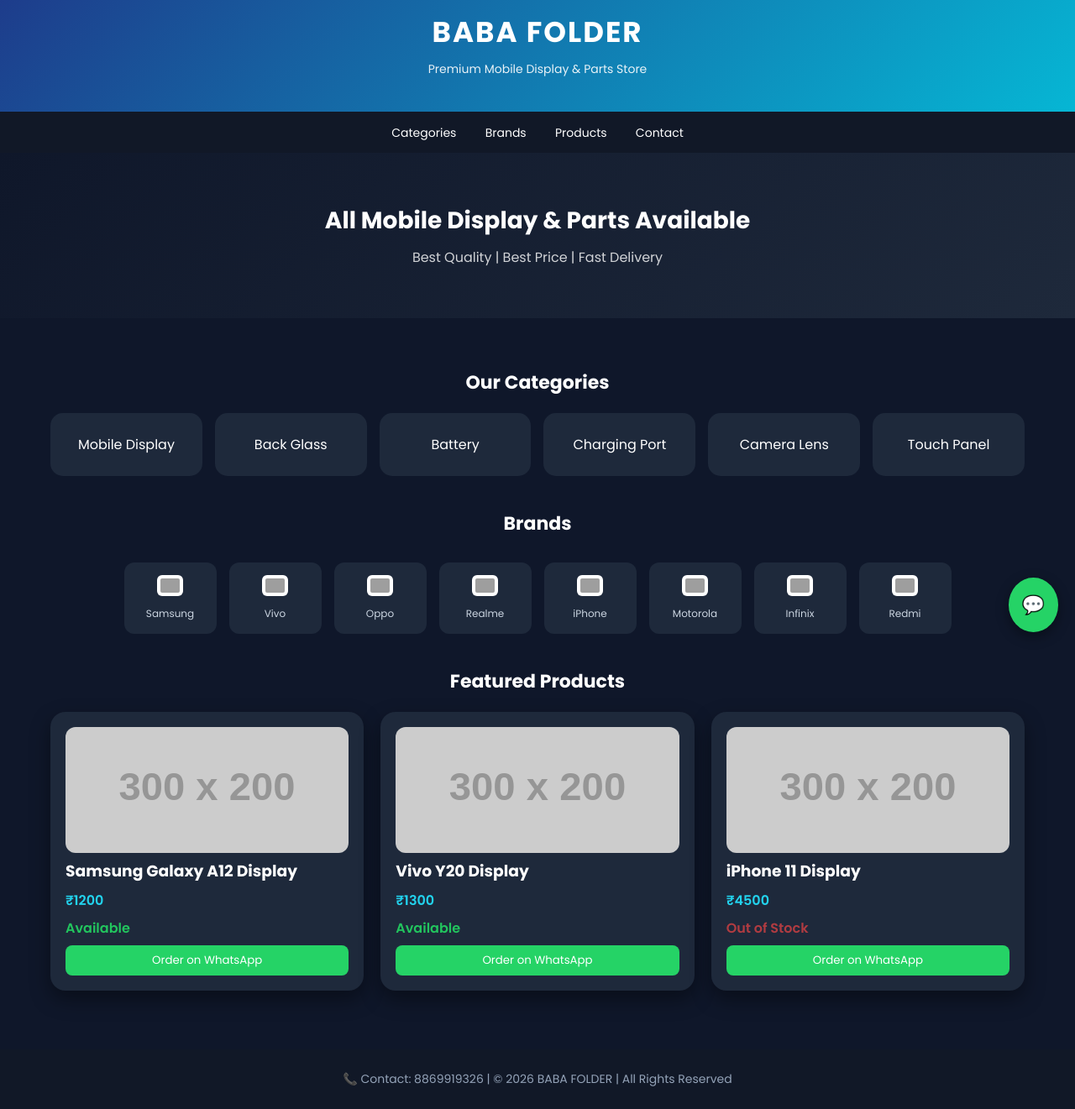
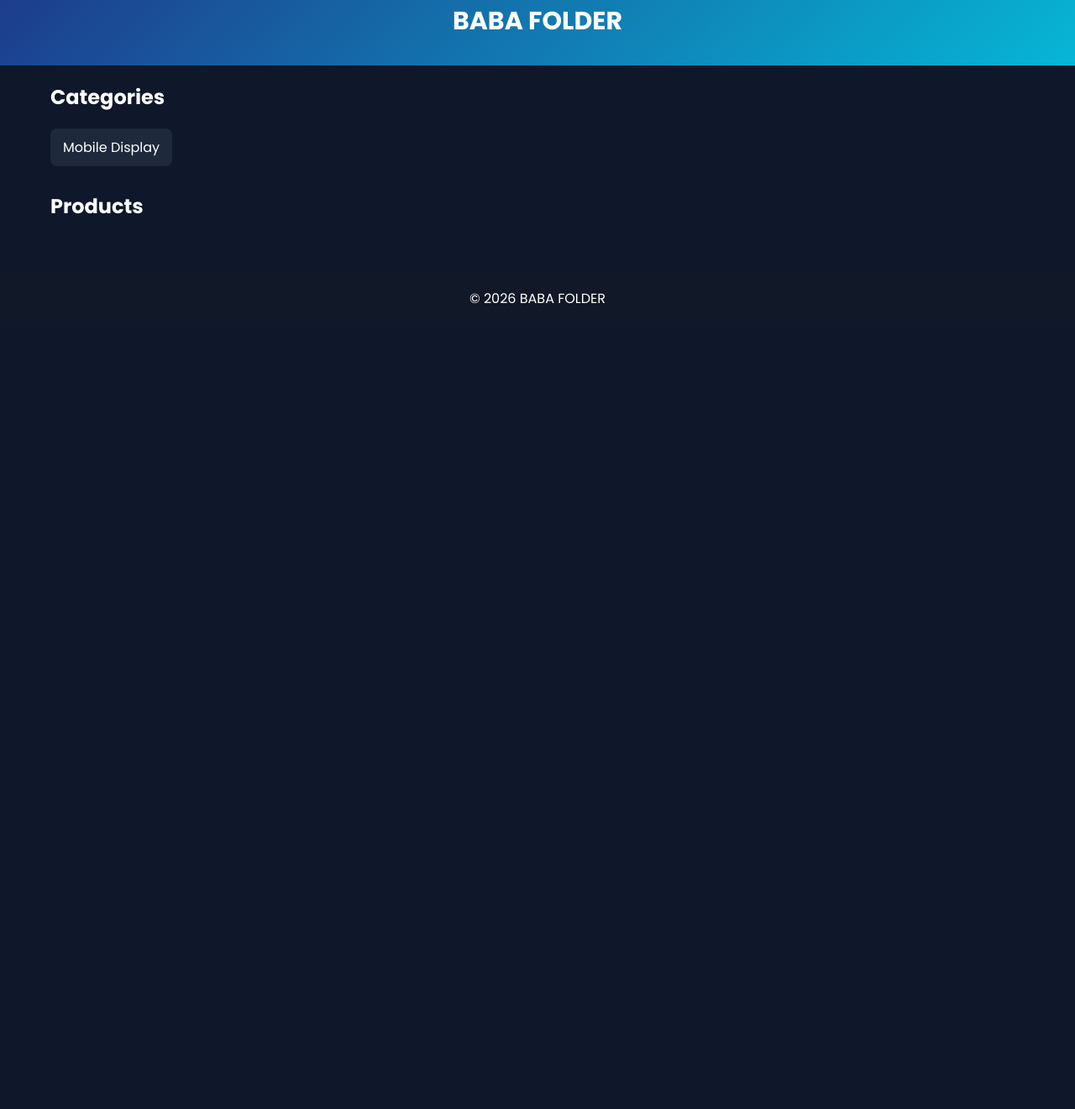
Before and after one commit to cry8400/Baba-folder-, a plain HTML site: page index.html in a window 1280 px wide. Shown: the part 27-1348 px from the top of the page at 84% size. After the commit the page ends 800 px from the top, so only its background shows below. Drawn offline with Linux system fonts and the light colour scheme; grey boxes are pictures that could not be loaded; placeholder pictures from the web are drawn by us.

Commit message:
Update HTML structure and styles for store page

```diff
--- a/index.html
+++ b/index.html
@@ -1,120 +1,128 @@
 <!DOCTYPE html><html>
 <head>
-  <title>BABA FOLDER - Premium Mobile Parts Store</title>
+  <title>BABA FOLDER - Premium Store</title>
   <meta name="viewport" content="width=device-width, initial-scale=1.0">
   <link href="https://fonts.googleapis.com/css2?family=Poppins:wght@300;400;600;700&display=swap" rel="stylesheet">
   <style>
     *{margin:0;padding:0;box-sizing:border-box;font-family:'Poppins',sans-serif}
     body{background:#0f172a;color:white}
-    header{background:linear-gradient(135deg,#1e3a8a,#06b6d4);padding:40px 20px;text-align:center}
-    .logo{font-size:34px;font-weight:700;letter-spacing:2px}
-    .tag{margin-top:8px;font-size:14px;opacity:.9}
-    nav{background:#111827;padding:12px;text-align:center}
-    nav a{color:white;margin:0 15px;text-decoration:none;font-size:14px}
-    .banner{padding:60px 20px;text-align:center;background:linear-gradient(135deg,#0f172a,#1e293b)}
-    .banner h1{font-size:28px;margin-bottom:10px}
-    .banner p{opacity:.8}
+    header{background:linear-gradient(135deg,#1e3a8a,#06b6d4);padding:30px;text-align:center}
+    .logo{font-size:30px;font-weight:700}
     .container{max-width:1200px;margin:auto;padding:20px}
-    .section-title{text-align:center;margin:40px 0 20px 0;font-size:22px}
-    .categories{display:grid;grid-template-columns:repeat(auto-fit,minmax(150px,1fr));gap:15px}
-    .cat-card{background:#1e293b;padding:25px;border-radius:15px;text-align:center;transition:.3s;cursor:pointer}
-    .cat-card:hover{transform:translateY(-5px);background:#334155}
-    .brands{display:flex;flex-wrap:wrap;justify-content:center;gap:15px;margin:30px 0}
-    .brand{background:#1e293b;padding:15px;border-radius:12px;width:110px;text-align:center;cursor:pointer;transition:.3s}
-    .brand:hover{background:#334155;transform:scale(1.05)}
-    .brand img{height:25px;max-width:80px;object-fit:contain;background:white;padding:4px;border-radius:6px}
-    .brand p{font-size:12px;margin-top:5px;color:#cbd5e1}
-    .grid{display:grid;grid-template-columns:repeat(auto-fit,minmax(230px,1fr));gap:20px;margin-top:20px}
-    .card{background:#1e293b;padding:18px;border-radius:18px;box-shadow:0 10px 25px rgba(0,0,0,.4);transition:.3s}
-    .card:hover{transform:translateY(-5px)}
-    .card img{width:100%;height:150px;object-fit:cover;border-radius:12px}
-    .price{color:#22d3ee;font-weight:600;margin:8px 0}
-    .available{color:#22c55e;font-weight:600}
-    .notavailable{color:#ef4444;font-weight:600;opacity:.7}
-    .btn{background:#25D366;color:white;padding:8px 12px;border:none;border-radius:8px;cursor:pointer;margin-top:8px;width:100%}
-    footer{background:#111827;text-align:center;padding:25px;margin-top:50px;color:#94a3b8;font-size:14px}
-    .floating-wa{position:fixed;bottom:20px;right:20px;background:#25D366;color:white;padding:16px;border-radius:50%;font-size:22px;text-decoration:none;box-shadow:0 5px 15px rgba(0,0,0,.4)}
+    .categories{display:flex;flex-wrap:wrap;gap:10px;margin:20px 0}
+    .cat{background:#1e293b;padding:10px 15px;border-radius:8px;cursor:pointer}
+    .grid{display:grid;grid-template-columns:repeat(auto-fit,minmax(220px,1fr));gap:20px}
+    .card{background:#1e293b;padding:15px;border-radius:12px}
+    .card img{width:100%;height:140px;object-fit:cover;border-radius:8px}
+    .price{color:#22d3ee;font-weight:600;margin:5px 0}
+    .btn{background:#25D366;color:white;padding:8px;border:none;border-radius:6px;width:100%;cursor:pointer}
+    footer{text-align:center;padding:20px;background:#111827;margin-top:40px}
   </style>
 </head>
 <body><header>
   <div class="logo">BABA FOLDER</div>
-  <div class="tag">Premium Mobile Display & Parts Store</div>
-</header><nav>
-  <a href="#categories">Categories</a>
-  <a href="#brands">Brands</a>
-  <a href="#products">Products</a>
-  <a href="https://wa.me/918869919326" target="_blank">Contact</a>
-</nav><section class="banner">
-  <h1>All Mobile Display & Parts Available</h1>
-  <p>Best Quality | Best Price | Fast Delivery</p>
-</section><div class="container">  <h2 class="section-title" id="categories">Our Categories</h2>
-  <div class="categories">
-    <div class="cat-card">Mobile Display</div>
-    <div class="cat-card">Back Glass</div>
-    <div class="cat-card">Battery</div>
-    <div class="cat-card">Charging Port</div>
-    <div class="cat-card">Camera Lens</div>
-    <div class="cat-card">Touch Panel</div>
-  </div>  <h2 class="section-title" id="brands">Brands</h2>
-  <div class="brands">
-    <div class="brand"><img src="https://1000logos.net/wp-content/uploads/2017/06/Samsung-Logo.png"><p>Samsung</p></div>
-    <div class="brand"><img src="https://1000logos.net/wp-content/uploads/2021/08/Vivo-logo.png"><p>Vivo</p></div>
-    <div class="brand"><img src="https://1000logos.net/wp-content/uploads/2018/10/Oppo-logo.png"><p>Oppo</p></div>
-    <div class="brand"><img src="https://1000logos.net/wp-content/uploads/2020/09/Realme-Logo.png"><p>Realme</p></div>
-    <div class="brand"><img src="https://1000logos.net/wp-content/uploads/2016/10/Apple-Logo.png"><p>iPhone</p></div>
-    <div class="brand"><img src="https://1000logos.net/wp-content/uploads/2016/11/Motorola-Logo.png"><p>Motorola</p></div>
-    <div class="brand"><img src="https://1000logos.net/wp-content/uploads/2022/01/Infinix-Logo.png"><p>Infinix</p></div>
-    <div class="brand"><img src="https://1000logos.net/wp-content/uploads/2021/08/Xiaomi-Logo.png"><p>Redmi</p></div>
-  </div>  <h2 class="section-title" id="products">Featured Products</h2>
-  <div class="grid">
-    <div class="card">
-      <img src="https://via.placeholder.com/300x200" alt="">
-      <h3>Samsung Galaxy A12 Display</h3>
-      <div class="price">₹1200</div>
-      <div class="available">Available</div>
-      <button class="btn" onclick="orderNow('Samsung Galaxy A12 Display')">Order on WhatsApp</button>
-    </div><div class="card">
-  <img src="https://via.placeholder.com/300x200" alt="">
-  <h3>Vivo Y20 Display</h3>
-  <div class="price">₹1300</div>
-  <div class="available">Available</div>
-  <button class="btn" onclick="orderNow('Vivo Y20 Display')">Order on WhatsApp</button>
-</div>
+</header><div class="container">
+  <h2>Categories</h2>
+  <div class="categories" id="categoryList"></div>  <h2 style="margin-top:30px">Products</h2>
+  <div class="grid" id="productGrid"></div>
+</div><footer>© 2026 BABA FOLDER</footer><!-- Hidden Admin --><div id="adminModal" style="display:none;position:fixed;inset:0;background:rgba(0,0,0,.8);align-items:center;justify-content:center;z-index:9999;">
+  <div style="background:#1e293b;padding:20px;border-radius:12px;width:95%;max-width:400px;max-height:90vh;overflow:auto">
+    <h3>Admin Login</h3>
+    <input type="password" id="adminPass" placeholder="Password" style="width:100%;padding:8px;margin:8px 0;border:none;border-radius:6px">
+    <button onclick="checkLogin()" style="width:100%;padding:8px;background:#22d3ee;border:none;border-radius:6px">Login</button><div id="adminPanel" style="display:none;margin-top:15px">
+  <h4>Add Category</h4>
+  <input id="newCategory" placeholder="Category Name" style="width:100%;padding:8px;margin:5px 0;border:none;border-radius:6px">
+  <button onclick="addCategory()" style="width:100%;padding:8px;background:#25D366;border:none;border-radius:6px">Add Category</button>
 
-<div class="card">
-  <img src="https://via.placeholder.com/300x200" alt="">
-  <h3>iPhone 11 Display</h3>
-  <div class="price">₹4500</div>
-  <div class="notavailable">Out of Stock</div>
-  <button class="btn" onclick="orderNow('iPhone 11 Display')">Order on WhatsApp</button>
-</div>
+  <hr style="margin:15px 0">
 
-  </div></div><a class="floating-wa" href="https://wa.me/918869919326" target="_blank">💬</a>
-
-<footer>
-  📞 Contact: 8869919326 | © 2026 BABA FOLDER | All Rights Reserved
-</footer><script>
-function orderNow(product){
-  window.open(`https://wa.me/918869919326?text=Hello BABA FOLDER, I want ${product}`,'_blank')
-}
-</script><!-- Hidden Admin Panel --><div id="adminModal" style="display:none;position:fixed;inset:0;background:rgba(0,0,0,0.8);align-items:center;justify-content:center;z-index:9999;">
-  <div style="background:#1e293b;padding:25px;border-radius:15px;width:90%;max-width:400px;">
-    <h3 style="margin-bottom:15px">Admin Login</h3>
-    <input type="password" id="adminPass" placeholder="Enter Password" style="width:100%;padding:10px;margin-bottom:10px;border:none;border-radius:8px">
-    <button onclick="checkLogin()" style="width:100%;padding:10px;background:#22d3ee;border:none;border-radius:8px">Login</button><div id="adminPanel" style="display:none;margin-top:20px">
   <h4>Add Product</h4>
   <input id="pname" placeholder="Product Name" style="width:100%;padding:8px;margin:5px 0;border:none;border-radius:6px">
   <input id="pprice" placeholder="Price" style="width:100%;padding:8px;margin:5px 0;border:none;border-radius:6px">
-  <button onclick="addProduct()" style="width:100%;padding:8px;background:#25D366;border:none;border-radius:6px;margin-top:5px">Add</button>
+  <select id="pcategory" style="width:100%;padding:8px;margin:5px 0;border:none;border-radius:6px"></select>
+  <input type="file" id="pimage" accept="image/*" capture="environment" style="width:100%;margin:5px 0">
+  <button onclick="addProduct()" style="width:100%;padding:8px;background:#25D366;border:none;border-radius:6px">Add Product</button>
 </div>
 
-<button onclick="closeAdmin()" style="margin-top:15px;width:100%;padding:8px;background:#ef4444;border:none;border-radius:6px">Close</button>
+<button onclick="closeAdmin()" style="width:100%;padding:8px;background:#ef4444;border:none;border-radius:6px;margin-top:10px">Close</button>
 
   </div>
 </div><script>
+let categories=JSON.parse(localStorage.getItem("categories"))||["Mobile Display"];
+let products=JSON.parse(localStorage.getItem("products"))||[];
+
+function saveData(){
+  localStorage.setItem("categories",JSON.stringify(categories));
+  localStorage.setItem("products",JSON.stringify(products));
+}
+
+function renderCategories(){
+  let list=document.getElementById("categoryList");
+  let select=document.getElementById("pcategory");
+  list.innerHTML="";
+  select.innerHTML="";
+  categories.forEach(cat=>{
+    list.innerHTML+=`<div class='cat'>${cat}</div>`;
+    select.innerHTML+=`<option value='${cat}'>${cat}</option>`;
+  });
+}
+
+function renderProducts(){
+  let grid=document.getElementById("productGrid");
+  grid.innerHTML="";
+  products.forEach(p=>{
+    grid.innerHTML+=`
+      <div class='card'>
+        <img src='${p.image}'>
+        <h4>${p.name}</h4>
+        <div>${p.category}</div>
+        <div class='price'>₹${p.price}</div>
+        <button class='btn' onclick="orderNow('${p.name}')">Order</button>
+      </div>`;
+  });
+}
+
+function addCategory(){
+  let cat=document.getElementById("newCategory").value;
+  if(!cat)return alert("Enter category");
+  categories.push(cat);
+  saveData();
+  renderCategories();
+  alert("Category Added");
+}
+
+function addProduct(){
+  let name=document.getElementById("pname").value;
+  let price=document.getElementById("pprice").value;
+  let category=document.getElementById("pcategory").value;
+  let file=document.getElementById("pimage").files[0];
+  if(!name||!price||!file)return alert("Fill all fields");
+  let reader=new FileReader();
+  reader.onload=function(e){
+    products.push({name,price,category,image:e.target.result});
+    saveData();
+    renderProducts();
+    alert("Product Added");
+  }
+  reader.readAsDataURL(file);
+}
+
+function orderNow(name){
+  window.open(`https://wa.me/918869919326?text=Hello BABA FOLDER, I want ${name}`,'_blank');
+}
+
+function checkLogin(){
+  if(document.getElementById("adminPass").value==="Baba@123"){
+    document.getElementById("adminPanel").style.display="block";
+  }else alert("Wrong Password");
+}
+
+function closeAdmin(){
+  document.getElementById("adminModal").style.display="none";
+}
+
 let clickCount=0;
-let footer=document.querySelector("footer");
-footer.addEventListener("click",()=>{
+document.querySelector("footer").addEventListener("click",()=>{
   clickCount++;
   if(clickCount===5){
     document.getElementById("adminModal").style.display="flex";
@@ -123,35 +131,7 @@
   setTimeout(()=>{clickCount=0},2000);
 });
 
-function checkLogin(){
-  let pass=document.getElementById("adminPass").value;
-  if(pass==="Baba@123"){
-    document.getElementById("adminPanel").style.display="block";
-  }else{
-    alert("Wrong Password");
-  }
-}
-
-function closeAdmin(){
-  document.getElementById("adminModal").style.display="none";
-}
-
-function addProduct(){
-  let name=document.getElementById("pname").value;
-  let price=document.getElementById("pprice").value;
-  if(!name||!price)return alert("Fill all fields");
-  let grid=document.querySelector(".grid");
-  let card=document.createElement("div");
-  card.className="card";
-  card.innerHTML=`
-    <img src="https://via.placeholder.com/300x200">
-    <h3>${name}</h3>
-    <div class="price">₹${price}</div>
-    <div class="available">Available</div>
-    <button class="btn" onclick="orderNow('${name}')">Order on WhatsApp</button>
-  `;
-  grid.appendChild(card);
-  alert("Product Added");
-}
+renderCategories();
+renderProducts();
 </script></body>
-  </html>
+</html>
```
